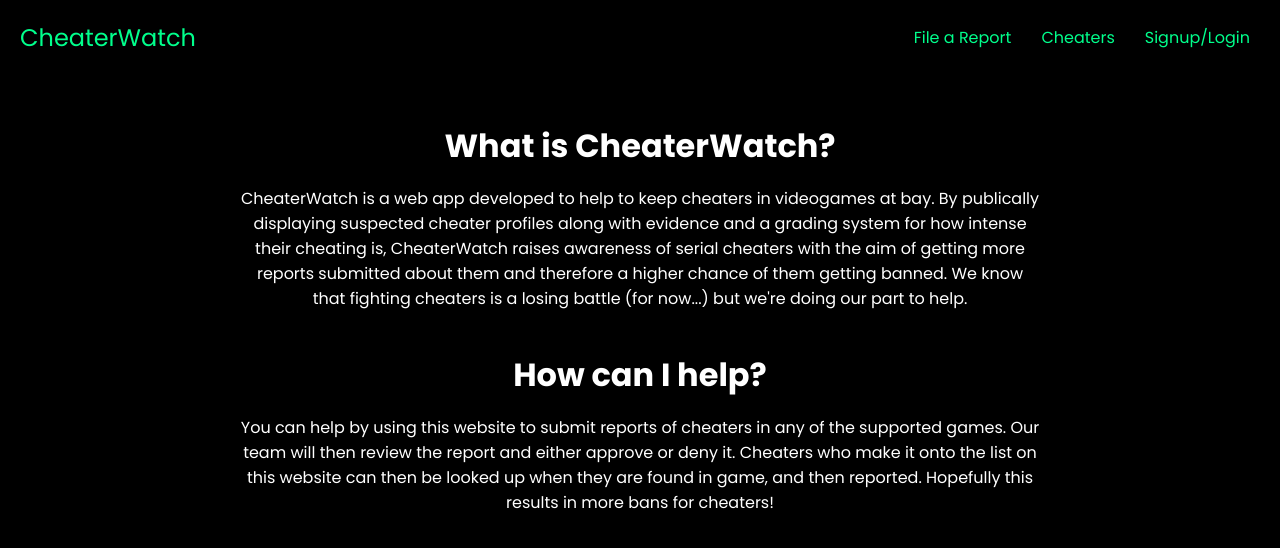
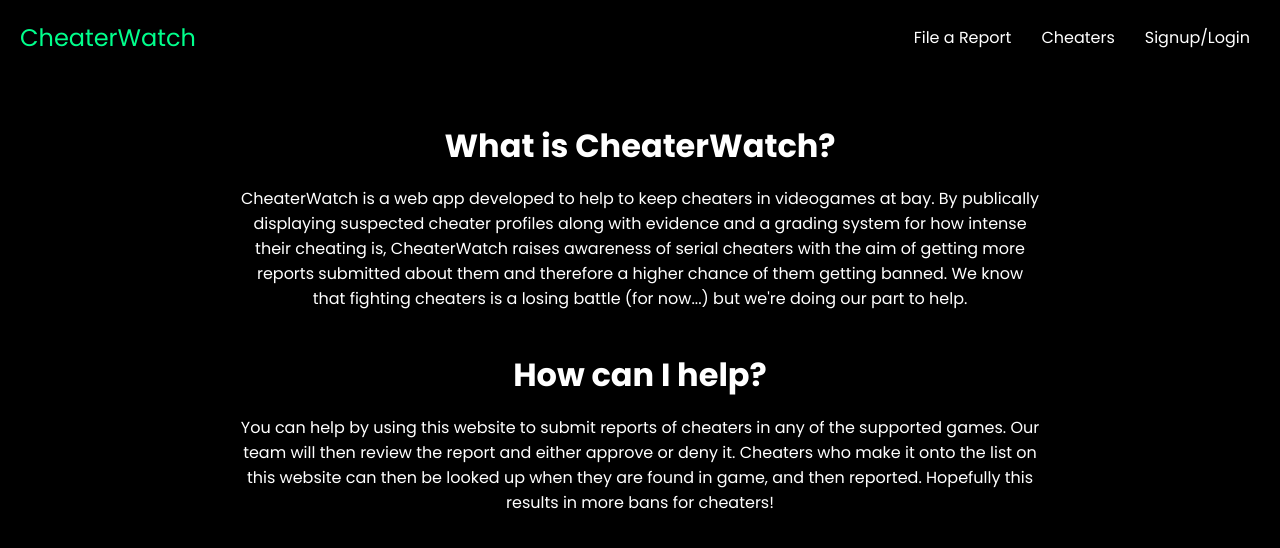
Before and after one commit to KingCharlesVI/CheaterWatch-Frontend, a React (Create React App) app in the folder cheaterwatch-ui/: page / in a window 1280 px wide. Shown: the top 548 px of the page. Built offline with nearby package versions, Linux system fonts and the light colour scheme.

Commit message:
Update Navbar.css

```diff
--- a/cheaterwatch-ui/src/styles/Navbar.css
+++ b/cheaterwatch-ui/src/styles/Navbar.css
@@ -32,7 +32,7 @@ nav {
 }
 
 .nav-links a {
-    color: #00ff8c;
+    color: #ffffff;
     text-decoration: none;
 }
 
```
